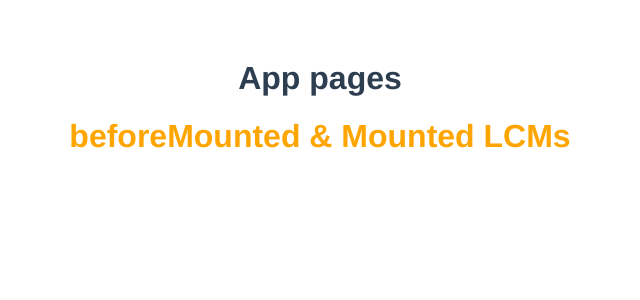
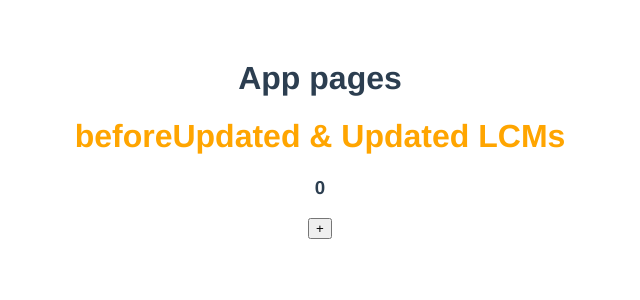
Before and after one commit to simonvista/Vue3, a Vue app: page / in a window 1280 px wide. Shown: the top 300 px of the page, without its empty margins (320-960 px from the left). Built offline with nearby package versions, Linux system fonts and the light colour scheme.

Commit message:
36-0000 is done

```diff
--- a/src/components/Home.vue
+++ b/src/components/Home.vue
@@ -1,5 +1,7 @@
 <template>
-  <h1 id="header">beforeMounted & Mounted LCMs</h1>
+  <h1>beforeUpdated & Updated LCMs</h1>
+  <h3 ref="count">{{ counter }}</h3>
+  <button @click="counter = counter + 1">+</button>
 </template>
 
 <script>
@@ -7,18 +9,19 @@ export default {
   components: {},
   name: "Home",
   data() {
-    return {};
+    return {
+      counter: 0,
+    };
   },
   computed: {},
   methods: {},
-  beforeMount() {
-    console.warn("beforeMount", this.$el); // null
-    console.warn(document.getElementById("header")); // null
+  beforeUpdate() {
+    console.warn("beforeUpdate", this.counter); // 1
+    console.warn("beforeUpdate", this.$refs["count"].textContent); // 0
   },
-  // earliest time to access template
-  mounted() {
-    console.warn("mounted", this.$el); // <h1...>beforeMounted & Mounted LCMs</h1>
-    console.warn(document.getElementById("header")); // <h1...>beforeMounted & Mounted LCMs</h1>
+  updated() {
+    console.warn("updated", this.counter); //1
+    console.warn("updated", this.$refs["count"].textContent); //1
   },
 };
 </script>
```
